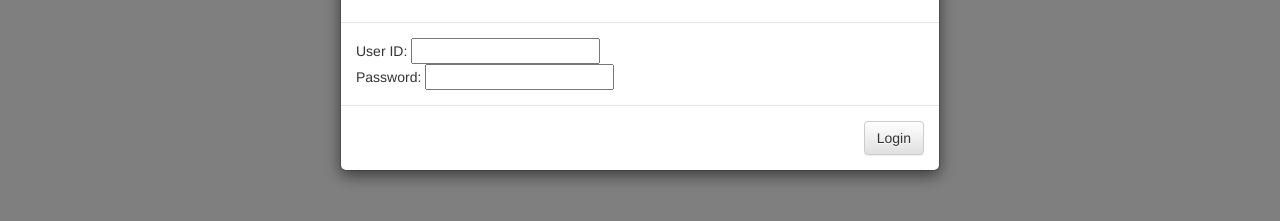
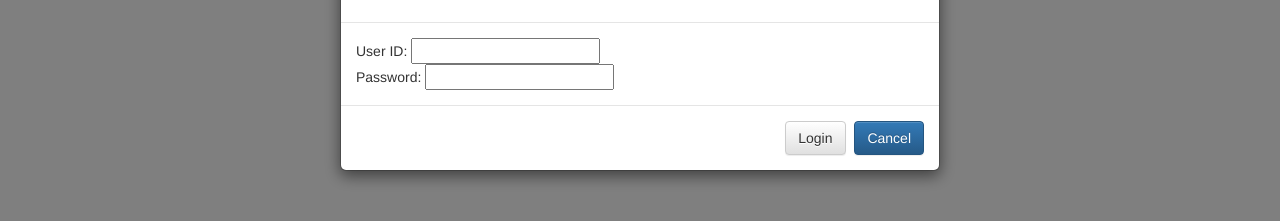
Before and after one commit to ankur-gos/Pantry, a website: page pantry.html in a window 1280 px wide. Both pictures are taken after a click on the link "Login". Shown: the part 79-300 px from the top of the page. Drawn offline with nearby package versions, Linux system fonts and the light colour scheme.

Commit message:
Login Button "Cancel"

```diff
--- a/pantry.html
+++ b/pantry.html
@@ -76,7 +76,7 @@
           <div class = "modal-footer">
 
             <a class = "btn btn-default" data-dismiss = "modal">Login</a>
-            <!--<a class = "btn btn-primary" data-dismiss = "modal">Face</a> -->
+            <a class = "btn btn-primary" data-dismiss = "modal">Cancel</a>
 
           </div>
         </div>
```
